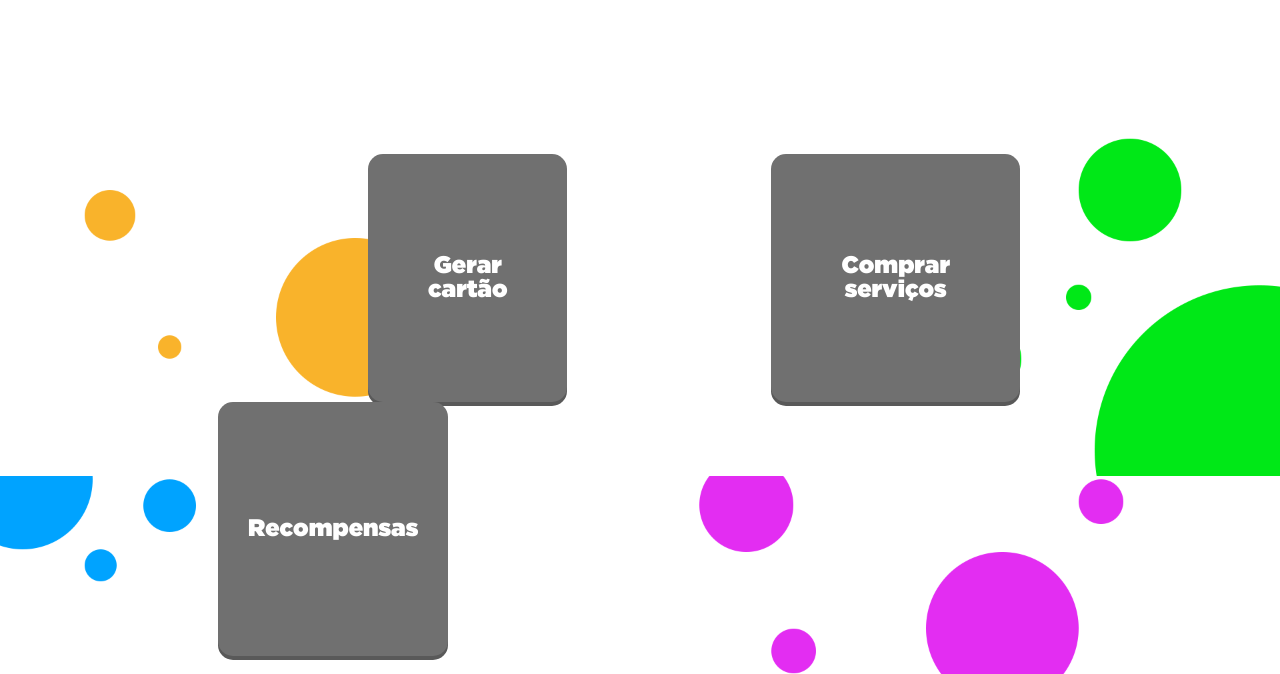
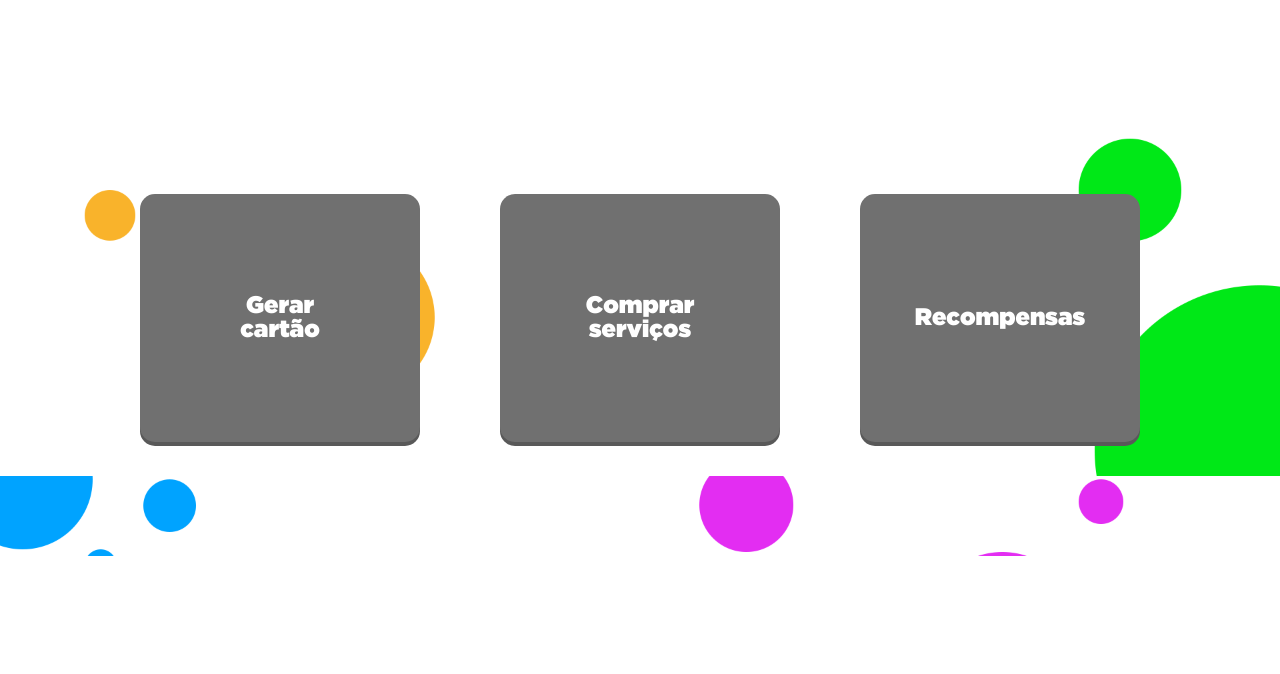
Before and after one commit to taylorburgues/pjIntegradorWeb, a plain HTML site: page home/Home.html in a window 1280 px wide. Shown: the part 244-918 px from the top of the page. After the commit the page ends 800 px from the top, so only its background shows below. Drawn offline with Linux system fonts and the light colour scheme.

Commit message:
alteracoes front

```diff
--- a/home/Comprar.css
+++ b/home/Comprar.css
@@ -1,11 +1,17 @@
+*{
+    font-family: Gotham;
+}
 body{
     background-image: url(../images/elipses.png);
     background-size: 100%;
     border: none;
 	overflow: hidden;
+    display: flex;
+    flex-direction: column;
+
 }
 
-.body {
+.wrapper {
     display: flex;
     flex-direction: column;
     justify-content: center;
@@ -33,7 +39,6 @@ body{
 }
 
 .button {
-    font-family: Gotham;
     padding: 10px 35px;
     margin: 10px;
     cursor: pointer;
@@ -52,10 +57,9 @@ body{
 }
 
 .btnvoltar{
-    font-family: Gotham;
     display: inline-block;
-    margin-left: 10px;
-    margin-top: 20px;
+    left: 10px;
+    top: 20px;
     padding: 10px 40px;
     font-size: 24px;
     cursor: pointer;
@@ -66,6 +70,7 @@ body{
     background-color: #707070;
     border: none;
     border-radius: 40px;
+    position: fixed;
 }
 
 .btnvoltar:hover {
@@ -74,7 +79,6 @@ body{
 }
 
 .font2{
-    font-family: Gotham;
     font-size: 50px;
     position: absolute;
 	left: 480px;
--- a/home/Home.css
+++ b/home/Home.css
@@ -1,27 +1,38 @@
+* {
+    font-family: Gotham;
+    box-sizing: border-box;
+}
+
 body{
     background-image: url(../images/elipses.png);
     background-size: 100%;
     border: none;
     overflow: hidden;
+    margin: 0;
 
     padding: 0; /* Remova preenchimento padrão do corpo */
 
 }
 
 .logo {
-
-    position: absolute;
-    margin-top: 50px;
-    left: 920px; /* Centralize a imagem horizontalmente */
-    transform: translateX(-50%); /* Centralize a imagem horizontalmente */
     max-width: 30%; /* Garanta que a imagem não ultrapasse a largura do corpo */
 }
 
+.wrapper {
+    padding: 100px 0;
+    display: flex;
+    align-items: center;
+    flex-direction: column;
+    gap: 200px;
+}
 
-.wrapper {
+.buttons {
     display: flex;
     flex-wrap: wrap;
-    padding: 10px;
+    justify-content: space-between;
+    padding: 10px 100px;
+    max-width: 1200px;
+    width: 100%;
   }
 
 @font-face {
@@ -29,12 +40,9 @@ body{
     src: local(Gotham), url(../serviços/iCiel\ gotham\ ultra.ttf);
 }
 
-.button1 {
-    font-family: Gotham;
-    display: inline-block;
-    margin-left: 350px;
-    margin-top: 380px;
-    padding: 100px 60px;
+.btn {
+    display: block;
+    padding: 100px 50px;
     font-size: 24px;
     cursor: pointer;
     text-align: center;
@@ -45,40 +53,11 @@ body{
     border: none;
     border-radius: 15px;
     box-shadow: 0 4px #595959;
-}
-
-.button2 {
-    font-family: Gotham;
-    display: inline-block;
-    margin-left: 200px;
-    padding: 100px 70px;
-    font-size: 24px;
-    cursor: pointer;
-    text-align: center;
-    text-decoration: none;
-    outline: none;
-    color: #fff;
-    background-color: #707070;
-    border: none;
-    border-radius: 15px;
-    box-shadow: 0 4px #595959;
-}
-
-.button3 {
-    font-family: Gotham;
-    display: inline-block;
-    margin-left: 200px;
-    padding: 115px 30px;
-    font-size: 24px;
-    cursor: pointer;
-    text-align: center;
-    text-decoration: none;
-    outline: none;
-    color: #fff;
-    background-color: #707070;
-    border: none;
-    border-radius: 15px;
-    box-shadow: 0 4px #595959;
+    max-width: 280px;
+    width: 100%;
+    display: flex;
+    align-items: center;
+    justify-content: center;
 }
 
 .button1:hover {
--- a/home/Home.html
+++ b/home/Home.html
@@ -7,12 +7,12 @@
     <title>home</title>
 </head>
 <body>
-    <img src="../images/logo2.png" alt="Logo da Empresa" class="logo">
     <div class="wrapper">
-        <div>
-            <a class="button1" href="geracao.html">Gerar <br> cartão </a>
-            <a class="button2" href="Comprar.html">Comprar <br> serviços </a>
-            <a class="button3" href="">Recompensas </a>
+        <img src="../images/logo2.png" alt="Logo da Empresa" class="logo">
+        <div class="buttons">
+            <a class="btn button1" href="geracao.html">Gerar <br> cartão </a>
+            <a class="btn button2" href="Comprar.html">Comprar <br> serviços </a>
+            <a class="btn button3" href="">Recompensas </a>
         </div>
     </div>
 </body>
--- a/home/geracao.css
+++ b/home/geracao.css
@@ -1,6 +1,8 @@
 body{
     background-image: url(../images/elipses.png);
     background-size: 100%;
+    display: flex; /* deixa o layout flexivel */
+    flex-direction: column;
 }
 
 @font-face {
@@ -11,8 +13,8 @@ body{
 .btnvoltar{
     font-family: Gotham;
     display: inline-block;
-    margin-left: 20px;
-    margin-top: 20px;
+    left: 20px;
+    top: 20px;
     padding: 10px 40px;
     font-size: 24px;
     cursor: pointer;
@@ -23,6 +25,8 @@ body{
     background-color: #707070;
     border: none;
     border-radius: 40px;
+    position: fixed;
+
 }
 
 .btnvoltar:hover {
@@ -63,8 +67,8 @@ body{
 .btnvoltar2{
     font-family: Gotham;
     display: inline-block;
-    margin-left: 20px;
-    margin-top: 20px;
+    left: 20px;
+    top: 20px;
     padding: 10px 40px;
     font-size: 24px;
     cursor: pointer;
@@ -75,6 +79,8 @@ body{
     background-color: #707070;
     border: none;
     border-radius: 40px;
+    position: fixed;
+
 }
 
 .btnvoltar2:hover {
--- a/home/servico.css
+++ b/home/servico.css
@@ -1,6 +1,12 @@
+* {
+    font-family: Gotham;
+}
+
 body{
     background-image: url(../images/elipses.png);
     background-size: 100%;
+    display: flex;
+    flex-direction: column;
 }
 
 @font-face {
@@ -9,7 +15,6 @@ body{
 }
 
 .font2{
-    font-family: Gotham;
     font-size: 50px;
     position: absolute;
 	left: 480px;
@@ -17,7 +22,6 @@ body{
 }
 
 .btnsim{
-    font-family: Gotham;
     display: inline-block;
     margin-left: 660px;
 	margin-top: 300px;
@@ -34,10 +38,9 @@ body{
 }
 
 .btnvoltar{
-    font-family: Gotham;
     display: inline-block;
-    margin-left: 10px;
-    margin-top: 20px;
+    left: 10px;
+    top: 20px;
     padding: 10px 40px;
     font-size: 24px;
     cursor: pointer;
@@ -48,6 +51,7 @@ body{
     background-color: #707070;
     border: none;
     border-radius: 40px;
+    position: fixed;
 }
 
 .btnvoltar:hover {
```
Also changed, not shown: home/Comprar.html (+1 -1 lines), home/geracao2.html (+3 -2 lines).
